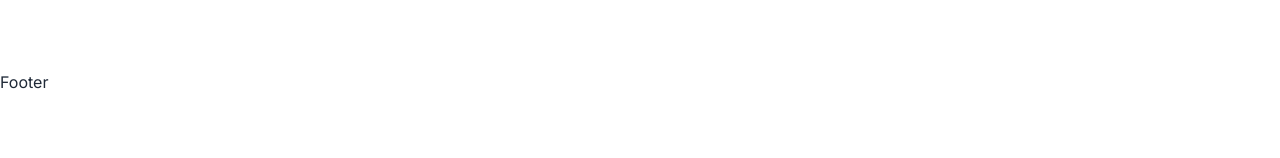
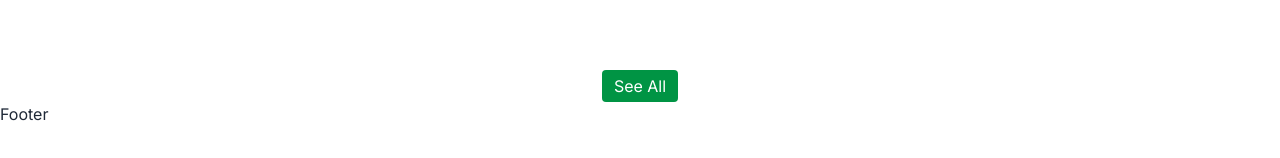
Before and after one commit to Mosharof-Hossen/donation-campaign, a React (Vite) app: page /donations in a window 1280 px wide. Shown: the part 142-300 px from the top of the page. Built offline with nearby package versions, Linux system fonts and the light colour scheme.

Commit message:
Donation see all button added

```diff
--- a/src/Components/Donations/Donations.jsx
+++ b/src/Components/Donations/Donations.jsx
@@ -5,21 +5,39 @@ import DonationCart from "../DonationCart/DonationCart";
 
 
 const Donations = () => {
+    const [see, setSee] = useState(4)
     const [donationList, setDonationList] = useState([]);
+    const [displayDonationList, setDisplayDonationList] = useState([])
     const data = useLoaderData();
     useEffect(() => {
         const donationsId = getStorageCart();
         const filteredData = data.filter((dt) => donationsId.includes(dt.id));
-        setDonationList(filteredData)
+        setDonationList(filteredData);
+        setDisplayDonationList(filteredData);
+
     }, [data])
+
+    // if (donationList.length > 4) {
+    //     setDisplayDonationList(donationList.slice(0, 4))
+    // }
+
+    const handleSeeAll = (num) => {
+        setSee(num);
+    }
+
 
     console.log(donationList);
     return (
-        <div className="grid grid-cols-1 md:grid-cols-2 gap-5 p-5 mt-12">
-            {
-                donationList.map((donation)=><DonationCart key={donation.id}donation={donation}></DonationCart>)
-            }
-        </div>
+        <>
+            <div className="grid grid-cols-1 md:grid-cols-2 gap-5 p-5 mt-12">
+                {
+                    displayDonationList.slice(0, see).map((donation) => <DonationCart key={donation.id} donation={donation}></DonationCart>)
+                }
+            </div>
+            <div className={see == donationList.length ? "hidden" : "text-center"}>
+                <button onClick={()=>handleSeeAll(donationList.length)} className="rounded text-white px-3 py-1 bg-[#009444]">See All</button>
+            </div>
+        </>
     );
 };
 
```
